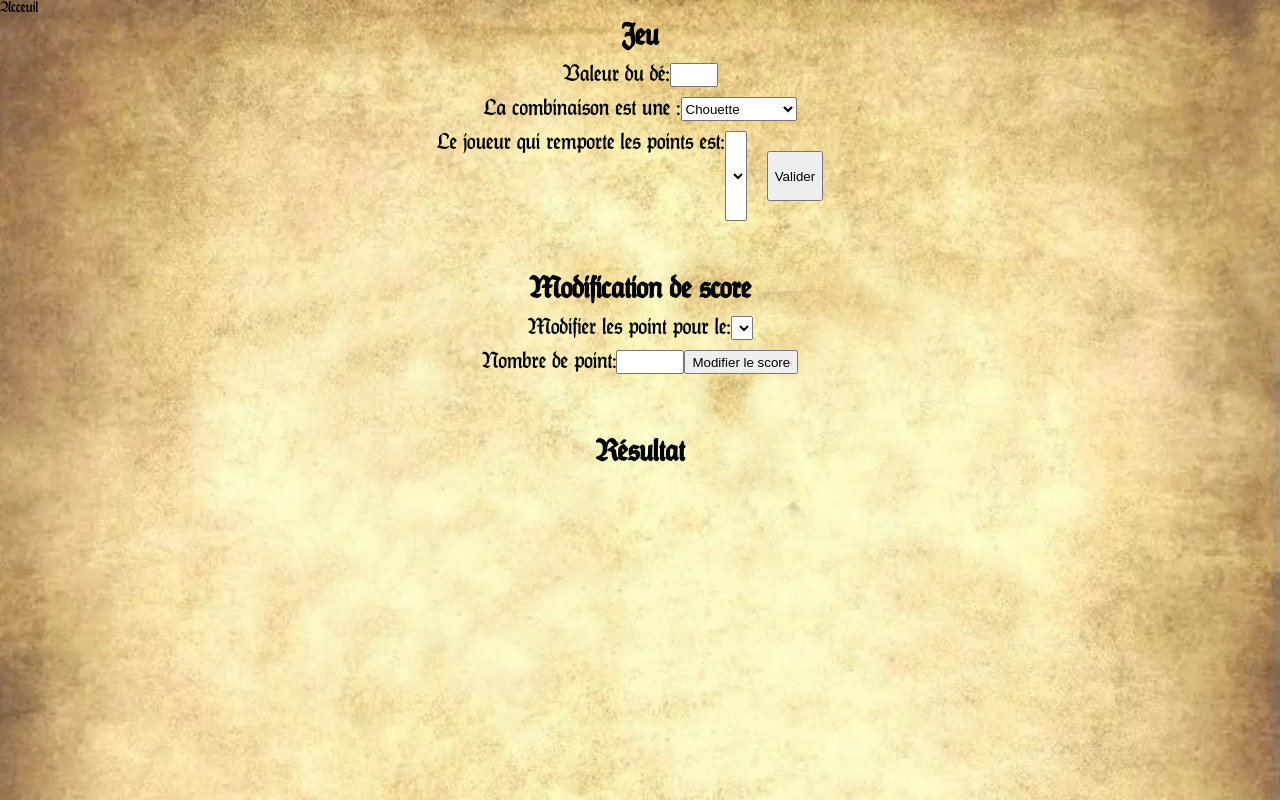
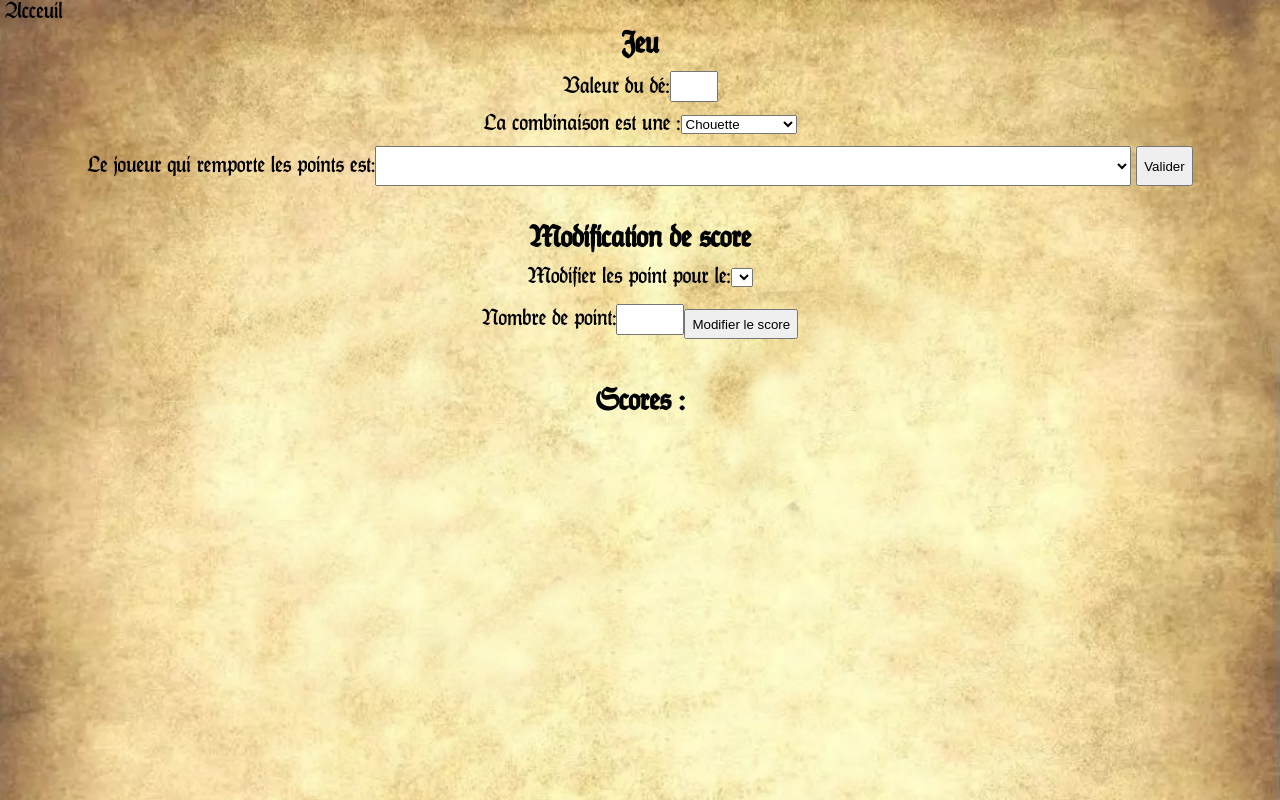
Before and after one commit to NicolasPerrin73/cul-de-chouette, a plain HTML site: page pages/jeu.html in a window 1280 px wide. Drawn offline with Linux system fonts and the light colour scheme.

Commit message:
bug NaN fixed

```diff
--- a/pages/jeu.html
+++ b/pages/jeu.html
@@ -33,7 +33,7 @@
     </div>
 
     <div class="animationTour">
-      <h2>✅ Tour pris en compte ✅</h2>
+      <h3>✅ Tour pris en compte ✅</h3>
     </div>
 
     <h2>Modification de score</h2>
@@ -50,11 +50,11 @@
     </div>
 
     <div id="modifScoreAnimation" class="animationTour">
-      <h2>✅ Modification pris en compte ✅</h2>
+      <h3>✅ Modification pris en compte ✅</h3>
     </div>
 
     <div class="champ result">
-      <h2>Résultat</h2>
+      <h2>Scores :</h2>
       <div id="result"></div>
     </div>
   </body>
--- a/script/jeu.js
+++ b/script/jeu.js
@@ -11,7 +11,7 @@ function diplayResultat() {
   resultatDiv.innerHTML = "";
   for (i = 0; i < playerLS.length; i++) {
     let pScore = document.createElement("p");
-    pScore.innerText = `Score du joueur ${playerLS[i].nom}: ${playerLS[i].score}`;
+    pScore.innerText = `${playerLS[i].nom} : ${playerLS[i].score}`;
     resultatDiv.appendChild(pScore);
   }
 }
@@ -74,6 +74,7 @@ function play() {
     let combinaisonSelected = combinaisonInput.options[combinaisonInput.selectedIndex].value;
     const playerInput = document.getElementById("player");
     let playerSelected = playerInput.options[playerInput.selectedIndex].value;
+    console.log(dInputValue);
 
     function calculResultat() {
       if (combinaisonSelected == "chouette") {
@@ -124,16 +125,15 @@ function modifyScore() {
       findPlayer.score = findPlayer.score + scoreInputNumber;
     }
 
+    if (scoreInput == "") {
+    } else {
       modifyScoreJoueur();
-
       document.getElementById("modifScore").value = "";
-
       diplayResultat();
-
       animationScore.classList.add("animationTourDisplay");
       setTimeout(hideClass, 3500);
-
       winner();
+    }
   });
 }
 
--- a/style.css
+++ b/style.css
@@ -4,9 +4,9 @@
 }
 
 #valid {
-  margin: 20px;
+  margin-left: 5px;
   width: auto;
-  height: 50px;
+  height: 40px;
   text-align: center;
 }
 
@@ -32,6 +32,7 @@ p {
 
 .animationTour {
   opacity: 0;
+  text-align: center;
 }
 
 .animationTourDisplay {
@@ -69,6 +70,10 @@ h2 {
   font-size: 2rem;
 }
 
+h3 {
+  margin: 0;
+}
+
 #joueurInput {
   display: flex;
   width: 70%;
@@ -99,6 +104,8 @@ h2 {
 a {
   text-decoration: none;
   color: black;
+  font-size: 1.5rem;
+  margin: 5px;
 }
 
 a:visited {
@@ -139,6 +146,7 @@ p {
   display: flex;
   justify-content: center;
   flex-wrap: wrap;
+  align-items: center;
 }
 
 label {
@@ -149,9 +157,23 @@ label {
   width: 60px;
 }
 
+#modifScoreButton {
+  height: 30px;
+  margin-top: 10px;
+}
+
 .result {
   display: flex;
   flex-direction: column;
+}
+
+#player {
+  width: 60%;
+  height: 40px;
+}
+
+input {
+  height: 25px;
 }
 
 @media screen and (min-width: 390px) {
```
Lines whose indentation alone changed are shown as unchanged.
